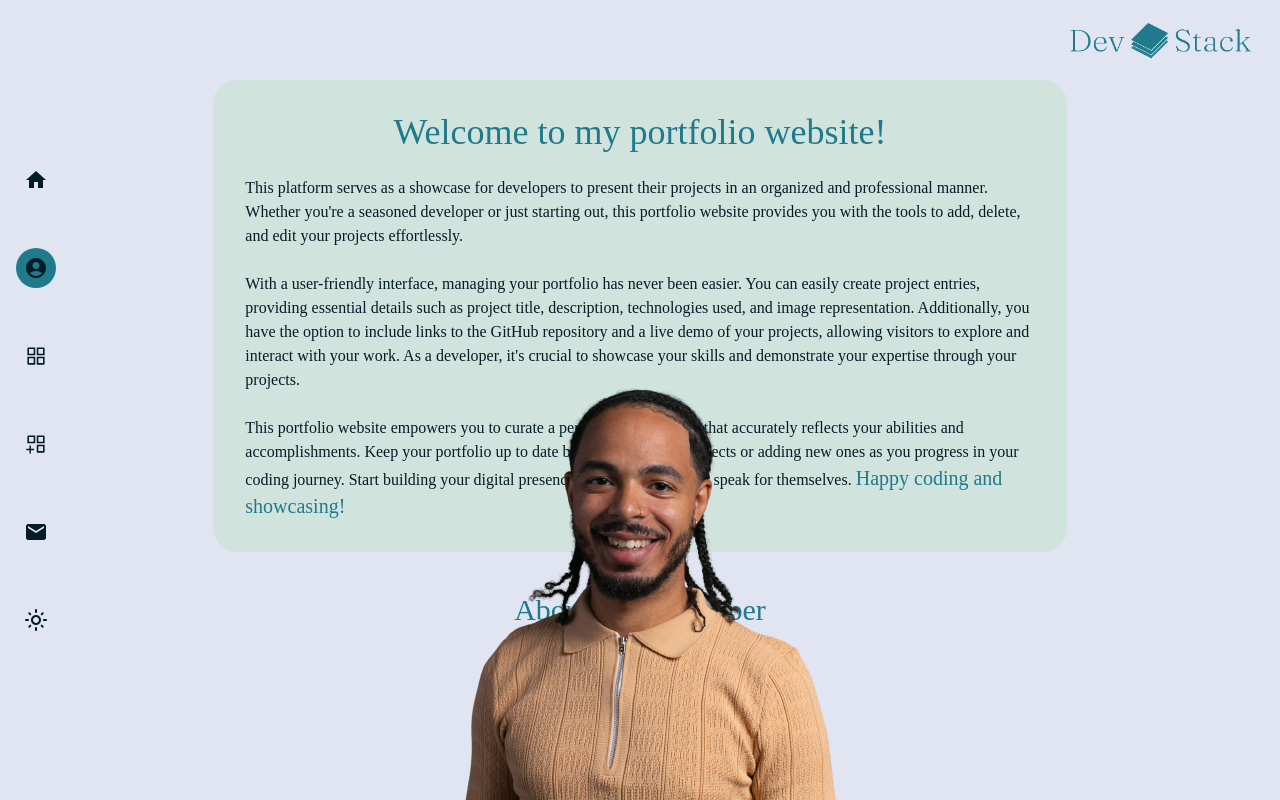
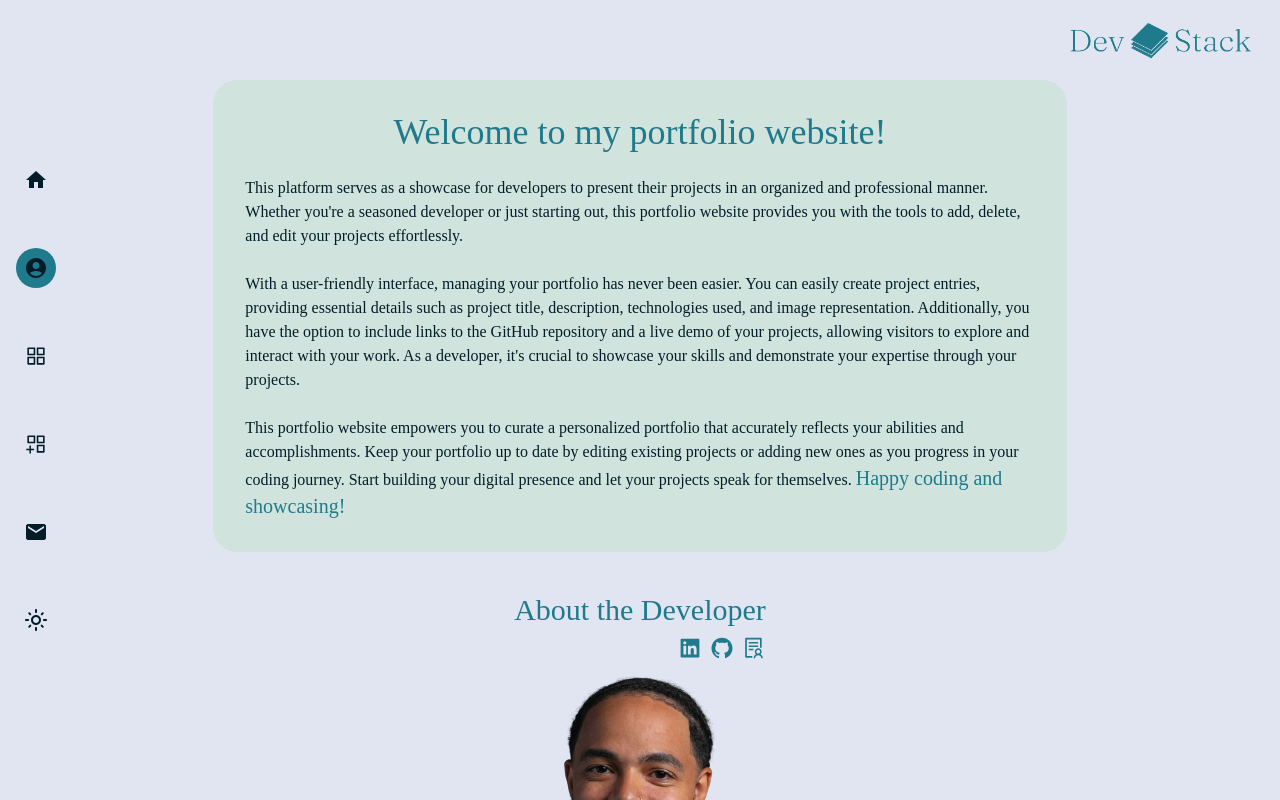
Before and after one commit to joshuanelsondev/devstack-project, a React (Create React App) app: page /about in a window 1280 px wide. Shown: the top 800 px of the page. Built offline with nearby package versions, Linux system fonts and the light colour scheme; what tailwindcss-dark-mode would draw is missing.

Commit message:
Begin handling themes for Index page

```diff
--- a/src/Components/AboutComponent.js
+++ b/src/Components/AboutComponent.js
@@ -16,7 +16,7 @@ export default function AboutComponent() {
 
     return (
       <div className="h-full w-full flex flex-col items-center relative">
-        <div className="bg-secondary dark:bg-dark p-8 min-w-[300px] w-11/12 md:w-8/12 h-fit rounded-3xl mt-20">
+        <div className="bg-secondary dark:bg-dark p-8 min-w-[300px] w-11/12 md:w-8/12 h-full rounded-3xl mt-20">
           <h1 className="text-primary dark:text-primary text-4xl text-center">
             Welcome to my portfolio website!
           </h1>
@@ -131,7 +131,7 @@ export default function AboutComponent() {
             </div>
           )}
           {!showModal && (
-            <img src={pursuit_headshot} alt="headshot" className="mt-4 relative bottom-0 lg:absolute " />
+            <img src={pursuit_headshot} alt="headshot" className="mt-4 relative bottom-0" />
           )}
         </div>
       </div>
--- a/src/Components/Projects.js
+++ b/src/Components/Projects.js
@@ -26,7 +26,7 @@ export default function Projects({setErrorPage}) {
 
     return (
       <div className="flex flex-col items-center md:items-start">
-        <h1 className="text-5xl text-blue font-semibold mt-20">Portfolio</h1>
+        <h1 className="text-5xl text-primary dark:text-blue font-semibold mt-20">Portfolio</h1>
         {isLoading ? (
           <div className="w-full flex justify-center items-center mt-52 gap-2">
             <h1 className="text-blue text-3xl">
```
